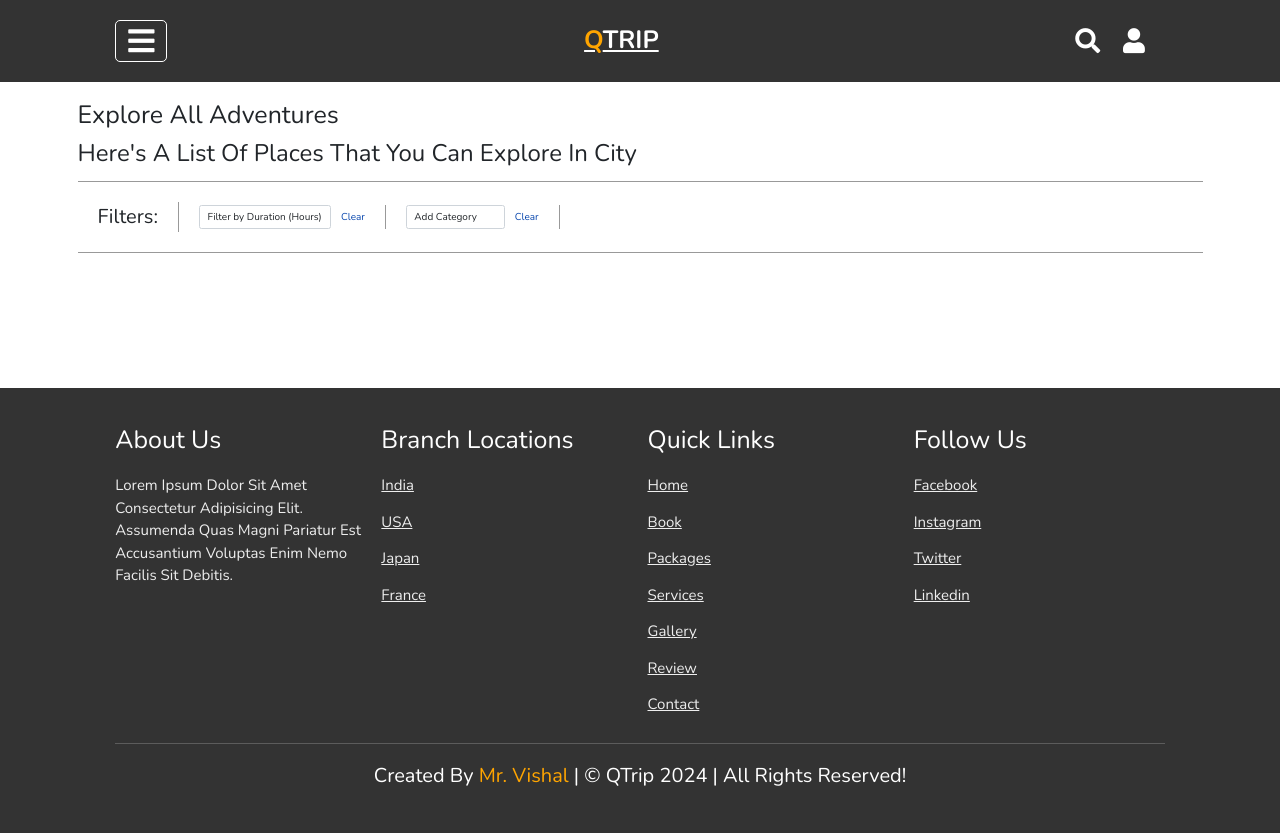
After one commit to kvishalrj/QTrip, a Django app: page /adventures/ in a window 1280 px wide. The commit adds this page. Run offline with Django 4.2, Linux system fonts and the light colour scheme.

Commit message:
home updated

```diff
--- a/QTrip/urls.py
+++ b/QTrip/urls.py
@@ -8,7 +8,7 @@ admin.site.index_title = "Welcome to QTrip Admin Panel"
 
 urlpatterns = [
     path('', include('home.urls')),
-    path('adventure/', include('adventure.urls')),
+    path('adventures/', include('adventure.urls')),
     path('user/', include('user.urls')),
     path('booking/', include('booking.urls')),
     path('admin/', admin.site.urls)
--- a/adventure/urls.py
+++ b/adventure/urls.py
@@ -1,21 +1,6 @@
-"""QTrip URL Configuration
-
-The `urlpatterns` list routes URLs to views. For more information please see:
-    https://docs.djangoproject.com/en/4.1/topics/http/urls/
-Examples:
-Function views
-    1. Add an import:  from my_app import views
-    2. Add a URL to urlpatterns:  path('', views.home, name='home')
-Class-based views
-    1. Add an import:  from other_app.views import Home
-    2. Add a URL to urlpatterns:  path('', Home.as_view(), name='home')
-Including another URLconf
-    1. Import the include() function: from django.urls import include, path
-    2. Add a URL to urlpatterns:  path('blog/', include('blog.urls'))
-"""
-
 from django.urls import path
+from adventure import views
 
 urlpatterns = [
-
+    path('', views.AdventurePageView.as_view(), name='adventure_page')
 ]
--- a/adventure/views.py
+++ b/adventure/views.py
@@ -1,3 +1,6 @@
-from django.shortcuts import render
+from django.shortcuts import render, redirect
+from django.views import View
 
-# Create your views here.
+class AdventurePageView(View):
+    def get(self, request):
+        return render(request, 'adventure/adventure.html')
--- /dev/null
+++ b/static/adventure/css/style.css
@@ -0,0 +1,101 @@
+ .content {
+    padding: 100px 0px;
+    /* display: flex;
+    flex-wrap: wrap; */
+  }
+
+  /* activity page css */
+
+.activity-card {
+  color: #000;
+  position: relative;
+  height: 350px;
+  /* width: calc(25% - 20px); */
+  /* padding: 6px; */
+  border: 1px solid #ddd;
+  border-radius: 8px;
+  cursor: pointer;
+  -webkit-transition: 0.2s all;
+  overflow: hidden;
+
+  display: flex;
+  flex-direction: column;
+  justify-content: flex-end;
+  align-items: center;
+}
+.activity-card img {
+  width: 100%;
+  height: 100%;
+  /* border-radius: 8px; */
+  -webkit-transition: 0.2s all;
+  /* -webkit-filter: brightness(70%); */
+}
+.activity-card img:hover {
+  -webkit-filter: brightness(50%);
+  /* transform: scale(1.1); */
+}
+
+/* activity-detail page css */
+
+.adventure-detail-card {
+  border: 1px solid #eee;
+  border-radius: 4px;
+  padding: 16px;
+  /* margin: 8px; */
+  width: 100%;
+}
+
+.activity-card-image {
+  height: 500px;
+  width: 100%;
+  cursor: pointer;
+  -webkit-transition: 0.2s all;
+  border-radius: 2px;
+}
+.activity-card-image:hover {
+  -webkit-filter: brightness(50%);
+}
+
+  .filter-bar {
+    border-top: 1px solid #999;
+    border-bottom: 1px solid #999;
+    padding: 20px 0px;
+  }
+
+  .filter-bar-tile {
+    border-right: 1px solid #999;
+    padding: 0px 20px;
+  }
+
+  .filter-bar-tile label{
+    font-size: 20px;
+  }
+
+  .category-filter {
+    border: 1px solid orange;
+    border-radius: 20px;
+    padding: 5px 20px;
+    margin: 10px 10px 10px 0px;
+  }
+  .category-banner {
+    position: absolute;
+    /* height: 50px; */
+    padding: 5px 10px;
+    box-shadow: 2px 1px 10px 1px rgba(0, 0, 0, 0.3);
+    /*
+    box-shadow: 0px 9.4px 20.4px rgba(0, 0, 0, 0.13),
+      0px 9.2px 20.6px rgba(0, 0, 0, 0.1); */
+    min-width: 50%;
+    color: #fff;
+    background: rgb(255, 145, 0);
+    top: 0;
+    right: 0;
+    z-index: 1;
+    margin-top: 16px;
+    margin-right: 8px;
+    display: flex;
+    justify-content: center;
+    align-items: center;
+    border-radius: 10px 0px 0px 10px;
+    font-weight: bolder;
+  }
--- /dev/null
+++ b/static/adventure/js/adventures_page.js
@@ -0,0 +1,154 @@
+function getCityFromURL(search) {
+  const params = new URLSearchParams(search);
+  const city = params.get('city');
+  return city;
+
+}
+
+async function fetchAdventures(city) {
+  try {
+    let response = await fetch(`https://content-qtripdynamic-qa-backend.azurewebsites.net/adventures?city=${city}`);
+
+    if (!response.ok) {
+      throw new Error(`HTTP error! status: ${response.status}`);
+    }
+
+    let adventures = await response.json();
+    return adventures;
+
+  } catch (error) {
+    console.error("Error fetching cities:", error);
+    return null;
+  }
+
+}
+
+function addAdventureToDOM(adventures) {
+  if (adventures) {
+    adventures.forEach((key) => {
+
+      const adventureCard = document.createElement("div");
+      adventureCard.className = "col-6 col-lg-3 mb-3";
+      const adventureLink = document.createElement("a");
+      adventureLink.href = `detail/?adventure=${key.id}`;
+      adventureLink.id = key.id;
+
+      adventureLink.innerHTML = `
+      <div class="activity-card">
+        <img src="${key.image}" class="activity-card img" alt="${key.category}">
+        <div class="adventure-detail-card">
+          <div class="d-flex justify-content-between">
+              <h6>${key.name}</h6>
+              <h6>${key.costPerHead}</h6>
+          </div>
+          <div class="d-flex justify-content-between">
+              <h6>Duration</h6>
+              <h6>${key.duration} Hours</h6>
+          </div>
+        </div>
+        <p class="category-banner">${key.category}</p>
+      </div>
+      `;
+
+      adventureCard.appendChild(adventureLink);
+
+      const dataContainer = document.getElementById("data");
+      dataContainer.appendChild(adventureCard);
+
+    });
+  }
+
+}
+
+function filterByDuration(list, low, high) {
+  return list.filter(adventure => adventure.duration >= low && adventure.duration <= high);
+
+}
+
+function filterByCategory(list, categoryList) {
+  return list.filter(adventure => {
+    return categoryList.includes(adventure.category);
+  });
+
+}
+
+function filterFunction(list, filters) {
+  let filteredList = list;
+
+  if (filters.duration) {
+    let li = filters.duration.split("-");
+    let low = li[0];
+    let high = li[1];
+
+    filteredList = filterByDuration(filteredList, low, high);
+  }
+
+  if (filters.category && filters.category.length > 0) {
+    filteredList = filterByCategory(filteredList, filters.category);
+  }
+
+  return filteredList;
+
+}
+
+function saveFiltersToLocalStorage(filters) {
+  try {
+
+    var filtersJSON = JSON.stringify(filters);
+
+    localStorage.setItem('filters', filtersJSON);
+
+    return true;
+
+  } catch (error) {
+    console.error('Error saving filters to localStorage:', error);
+    return false;
+  }
+
+}
+
+function getFiltersFromLocalStorage() {
+  try {
+      var filtersJSON = localStorage.getItem('filters');
+
+      var filters = JSON.parse(filtersJSON);
+
+      return filters;
+    } catch (error) {
+      console.error('Error retrieving filters from localStorage:', error);
+      return null;
+    }
+
+}
+
+function generateFilterPillsAndUpdateDOM(filters) {
+  var durationSelect = document.getElementById('duration-select');
+  if (filters && filters.duration) {
+      durationSelect.value = filters.duration;
+  }
+
+  const categoryListContainer = document.getElementById('category-list');
+  categoryListContainer.innerHTML = '';
+
+  if (filters.category) {
+    filters.category.forEach(category => {
+      const categoryPill = document.createElement('span');
+      categoryPill.className = 'category-filter';
+      categoryPill.textContent = category;
+      categoryListContainer.appendChild(categoryPill);
+    });
+  }
+
+}
+
+export {
+  getCityFromURL,
+  fetchAdventures,
+  addAdventureToDOM,
+  filterByDuration,
+  filterByCategory,
+  filterFunction,
+  saveFiltersToLocalStorage,
+  getFiltersFromLocalStorage,
+  generateFilterPillsAndUpdateDOM,
+};
--- a/static/home/css/style.css
+++ b/static/home/css/style.css
@@ -103,6 +103,17 @@ header .icons i{
 }
 
 header .icons i:hover{
+  color:var(--orange);
+}
+
+header .icons i a{
+  font-size: 2.5rem;
+  color:#fff;
+  cursor: pointer;
+  margin-right: 2rem;
+}
+
+header .icons i a:hover{
   color:var(--orange);
 }
 
--- a/static/home/js/landing_page.js
+++ b/static/home/js/landing_page.js
@@ -39,7 +39,7 @@ function addCityToDOM(id, city, description, image) {
   const boxDiv = document.createElement("div");
   boxDiv.classList.add("box");
 
-  boxDiv.innerHTML = `<a href="pages/adventures/?city=${id}" id="${id}">
+  boxDiv.innerHTML = `<a href="/adventures/?city=${id}" id="${id}">
             <img src="${image}" alt="">
             <div class="content">
                 <h3> <i class="fas fa-map-marker-alt"></i> ${city} (${description})</h3>
--- a/static/home/js/script.js
+++ b/static/home/js/script.js
@@ -4,7 +4,6 @@ let formBtn = document.querySelector('#login-btn');
 let loginForm = document.querySelector('.login-form-container');
 let loginFormClose = document.querySelector('#login-form-close');
 let registerNow = document.querySelector('#register-now');
-let registerBtn = document.querySelector('#register-btn');
 let registerForm = document.querySelector('.register-form-container');
 let registerFormClose = document.querySelector('#register-form-close');
 let loginNow = document.querySelector('#login-now');
@@ -41,10 +40,6 @@ loginFormClose.addEventListener('click', () =>{
 
 registerNow.addEventListener('click', () =>{
     loginForm.classList.remove('active');
-    registerForm.classList.add('active');
-});
-
-registerBtn.addEventListener('click', () =>{
     registerForm.classList.add('active');
 });
 
--- /dev/null
+++ b/templates/adventure/adventure.html
@@ -0,0 +1,190 @@
+{% extends "base.html" %}
+
+{% block title %} QTrip Adventure {% endblock title %}
+
+{% block css %}
+
+<link rel="stylesheet" href="/static/adventure/css/style.css">
+
+<link href="https://cdn.jsdelivr.net/npm/bootstrap@5.0.2/dist/css/bootstrap.min.css" rel="stylesheet"
+        integrity="sha384-EVSTQN3/azprG1Anm3QDgpJLIm9Nao0Yz1ztcQTwFspd3yD65VohhpuuCOmLASjC" crossorigin="anonymous">
+
+{% endblock css %}
+
+{% block body %}
+
+<!-- Content section -->
+<div class="container">
+    <div class="content">
+        <!-- Page heading and description -->
+        <h1>Explore all adventures</h1>
+        <p style="font-size: 24px">
+            Here's a list of places that you can explore in city
+        </p>
+        <div class="mb-5">
+            <!-- Filters section -->
+            <div class="filter-bar d-flex align-items-center">
+                <div class="filter-bar-tile">
+                    <label for="duration-select">Filters:</label>
+                </div>
+                <!-- Duration filter (select one) -->
+                <div class="filter-bar-tile d-flex align-items-center">
+                    <select class="form-control" name="duration" id="duration-select"
+                        onchange="selectDuration(event)">
+                        <option disabled selected value="">
+                            Filter by Duration (Hours)
+                        </option>
+                        <option value="0-2">0-2 Hours</option>
+                        <option value="2-6">2-6 Hours</option>
+                        <option value="6-12">6-12 Hours</option>
+                        <option value="12-99">12+ Hours</option>
+                    </select>
+                    <div class="ms-3" style="color: #0645ad; cursor: pointer" onclick="clearDuration(event)">
+                        Clear
+                    </div>
+                </div>
+                <!-- Category filter (select one or many) -->
+                <div class="filter-bar-tile d-flex align-items-center">
+                    <select class="form-control" id="category-select" onchange="selectCategory(event)">
+                        <option disabled selected value="">Add Category</option>
+                        <option value="Cycling">Cycling Routes</option>
+                        <option value="Hillside">Hillside Getaways</option>
+                        <option value="Beaches">Serene Beaches</option>
+                        <option value="Party">Party Spots</option>
+                    </select>
+                    <div class="ms-3" style="color: #0645ad; cursor: pointer" onclick="clearCategory(event)">
+                        Clear
+                    </div>
+                </div>
+            </div>
+            <!-- Section to display all selected categories  -->
+            <div class="mt-2" id="category-section">
+                <div class="d-flex align-items-center" id="category-list"></div>
+            </div>
+        </div>
+        <!-- Display Adventures cards -->
+        <div class="row" id="data">
+
+        </div>
+    </div>
+</div>
+
+{% endblock body %}
+
+
+{% block js %}
+
+<!-- Bootstrap script -->
+<script src="https://cdn.jsdelivr.net/npm/bootstrap@5.0.2/dist/js/bootstrap.bundle.min.js"
+integrity="sha384-MrcW6ZMFYlzcLA8Nl+NtUVF0sA7MsXsP1UyJoMp4YLEuNSfAP+JcXn/tWtIaxVXM"
+crossorigin="anonymous"></script>
+
+<script type="module">
+import {
+    getCityFromURL,
+    fetchAdventures,
+    addAdventureToDOM,
+    filterByDuration,
+    filterByCategory,
+    filterFunction,
+    saveFiltersToLocalStorage,
+    getFiltersFromLocalStorage,
+    generateFilterPillsAndUpdateDOM
+} from "/static/adventure/js/adventures_page.js";
+
+let adventures;
+
+let filters =
+    getFiltersFromLocalStorage() !== null
+        ? getFiltersFromLocalStorage()
+        : { duration: "", category: [] };
+
+(async function () {
+
+    let city = await getCityFromURL(window.location.search);
+
+    adventures = await fetchAdventures(city);
+
+    let filteredAdventures = filterFunction(adventures, filters);
+
+    addAdventureToDOM(filteredAdventures)
+
+    generateFilterPillsAndUpdateDOM(filters);
+})();
+
+function selectDuration(event) {
+    document.getElementById("data").textContent = "";
+    document.getElementById("category-list").textContent = "";
+
+    const selectedDuration = event.target.value;
+
+    filters.duration = selectedDuration;
+
+    saveFiltersToLocalStorage(filters);
+    const filteredAdventures = filterFunction(adventures, filters);
+
+    generateFilterPillsAndUpdateDOM(filters);
+
+    addAdventureToDOM(filteredAdventures)
+
+}
+
+function clearDuration(event) {
+    document.getElementById("data").textContent = "";
+    document.getElementById("category-list").textContent = "";
+
+    const durationFilterElement = document.getElementById('duration-select');
+    if (durationFilterElement) {
+        durationFilterElement.value = "";
+    }
+
+    filters.duration = "";
+    saveFiltersToLocalStorage(filters);
+    const filteredAdventures = filterFunction(adventures, filters);
+
+    generateFilterPillsAndUpdateDOM(filters);
+
+    addAdventureToDOM(filteredAdventures)
+
+}
+
+function selectCategory(event) {
+    document.getElementById("data").textContent = "";
+    document.getElementById("category-list").textContent = "";
+
+    let category = event.target.value;
+    document.getElementById("category-select").selectedIndex = 0;
+
+    filters["category"].push(category);
+    filters["category"] = filters["category"].filter(onlyUnique);
+
+
+    generateFilterPillsAndUpdateDOM(filters);
+    let filteredAdventures = filterFunction(adventures, filters);
+    addAdventureToDOM(filteredAdventures);
+
+    saveFiltersToLocalStorage(filters);
+}
+
+function clearCategory(event) {
+    document.getElementById("data").textContent = "";
+    document.getElementById("category-list").textContent = "";
+
+    filters["category"] = [];
+    let filteredAdventures = filterFunction(adventures, filters);
+    addAdventureToDOM(filteredAdventures);
+
+    saveFiltersToLocalStorage(filters);
+}
+
+function onlyUnique(value, index, self) {
+    return self.indexOf(value) === index;
+}
+
+window.selectDuration = selectDuration;
+window.selectCategory = selectCategory;
+window.clearDuration = clearDuration;
+window.clearCategory = clearCategory;
+</script>
+
+{% endblock js %}
--- a/templates/base.html
+++ b/templates/base.html
@@ -13,6 +13,11 @@
 
     <!-- custom css file link  -->
     <link rel="stylesheet" href="/static/home/css/style.css">
+    {% comment %} <link rel="stylesheet" href="/static/home/css/alert.css"> {% endcomment %}
+
+    {% block css %}
+
+    {% endblock css %}
 
 </head>
 <body>
@@ -23,7 +28,7 @@
 
     <div id="menu-bar" class="fas fa-bars"></div>
 
-    <a href="#" class="logo"><span>Q</span>Trip</a>
+    <a href="/" class="logo"><span>Q</span>Trip</a>
 
     <nav class="navbar">
         <a href="#home">home</a>
@@ -36,13 +41,12 @@
 
     <div class="icons">
         <i class="fas fa-search" id="search-btn"></i>
+        {% if user.is_authenticated %}
+            <i><a href="/user/logoutCustomer">Logout</a></i>
+        {% else %}
         <i class="fas fa-user" id="login-btn"></i>
-        <i class="fas fa-user" id="register-btn"></i>
-        {% comment %} {% if user.is_authenticated %}
-            <a href="/user/logoutCustomer">Logout</a>
-        {% endif %} {% endcomment %}
+        {% endif %}
     </div>
-
 
     <form action="" class="search-bar-container">
         <input type="search" id="search-bar" placeholder="search here...">
@@ -98,13 +102,6 @@
 
 <!-- register form container ends  -->
 
-{% for message in messages %}
-  <div class="mb-0 mt-5 sticky-top alert alert-{{ message.tags }} alert-dismissible fade show" role="alert">
-    <strong>Message:</strong> {{ message }}
-    <button type="button" class="btn-close" data-bs-dismiss="alert" aria-label="Close"></button>
-  </div>
-{% endfor %}
-
 {% block body %}
 
 
@@ -151,6 +148,16 @@
 
 </section>
 
+<script>
+    document.addEventListener("DOMContentLoaded", function() {
+        {% if messages %}
+            {% for message in messages %}
+                alert("{{ message|escapejs }}");
+            {% endfor %}
+        {% endif %}
+    });
+</script>
+
 {% block js %}
 
 {% endblock js %}
```
Also changed, not shown: static/home/css/alert.css (added, +25 -0 lines), templates/user/login.html (deleted, +0 -30 lines), templates/user/register.html (deleted, +0 -32 lines), user/models.py (+4 -3 lines), user/views.py (+38 -27 lines), db.sqlite3, user/migrations/0001_initial.py.
